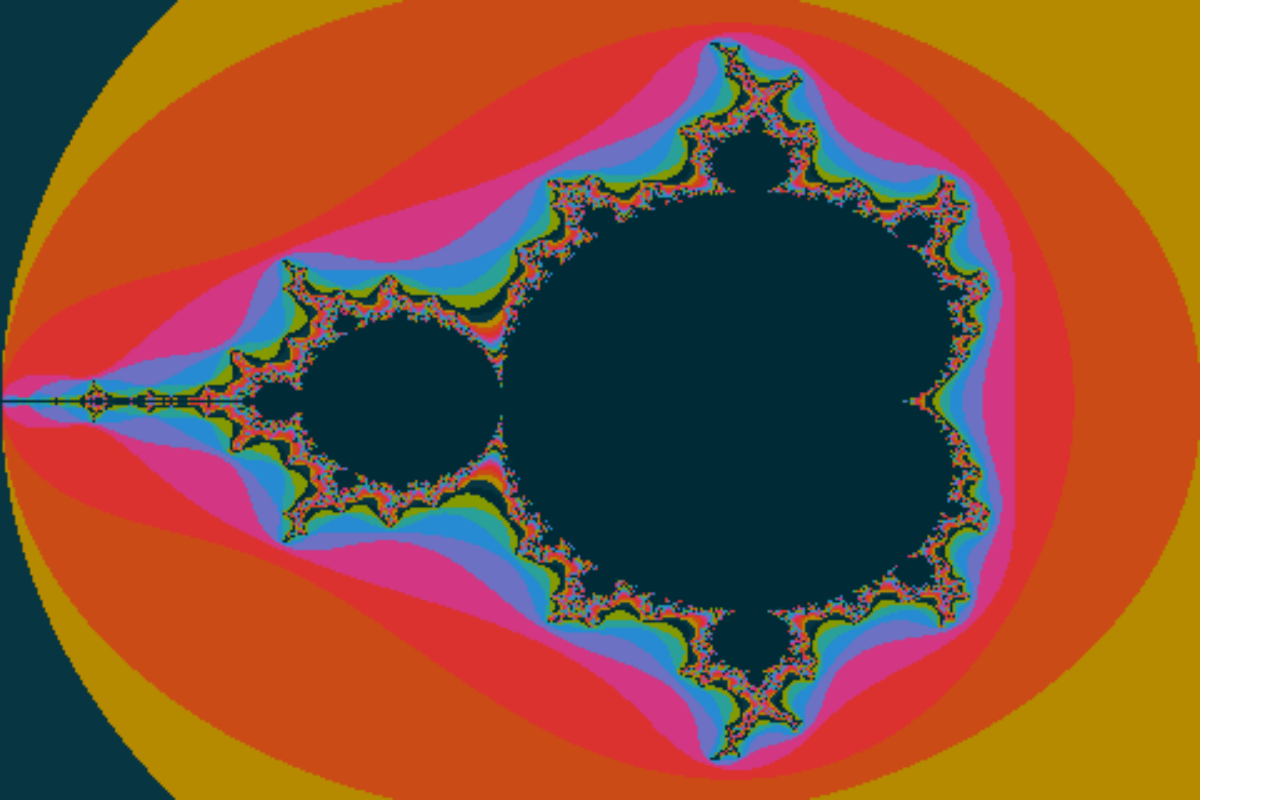
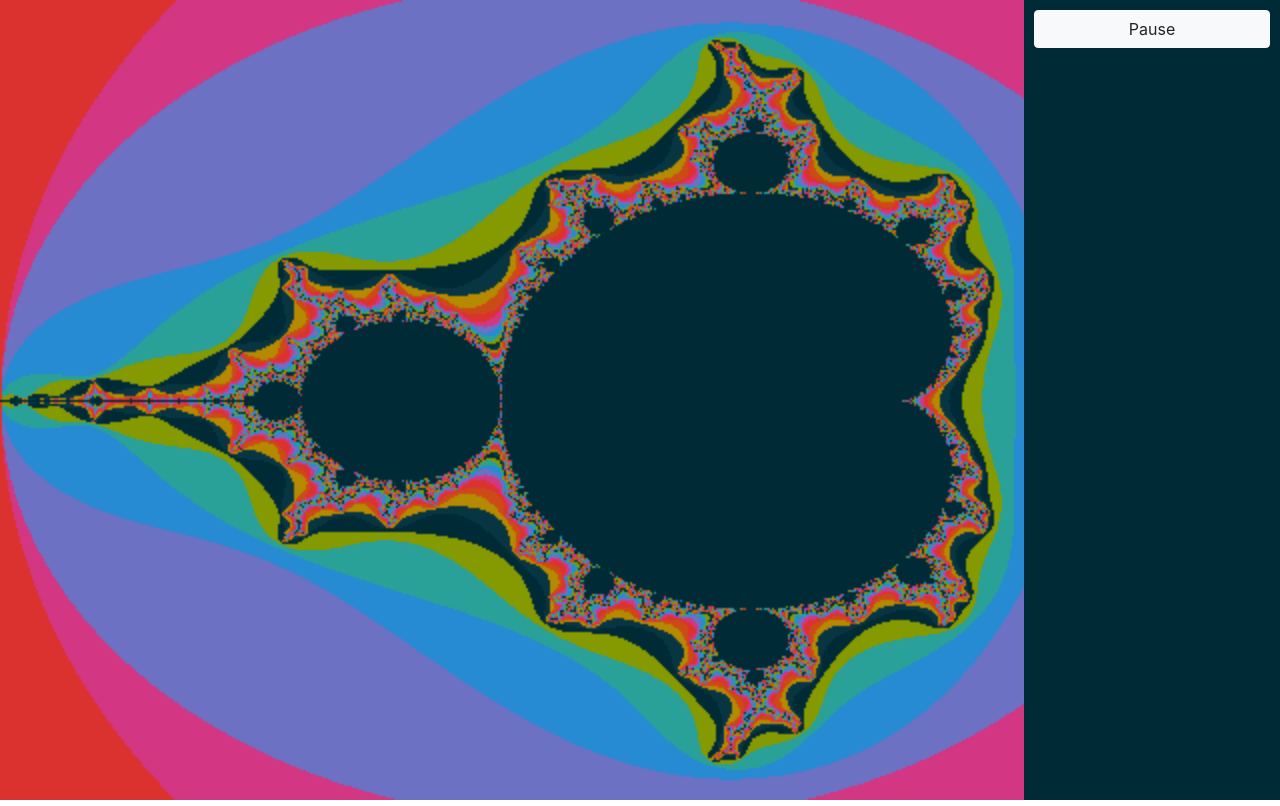
Before and after one commit to paullewis2013/Fractals, a plain HTML site: page index.html in a window 1280 px wide. Drawn offline with nearby package versions, Linux system fonts and the light colour scheme.

Commit message:
Coalesce working

```diff
--- a/index.css
+++ b/index.css
@@ -2,3 +2,17 @@ body, html{
     margin: 0;
     padding: 0;
 }
+#menu{
+    padding: 10px;
+    background-color: #002b36;
+    position: absolute;
+    right: 0;
+    top: 0;
+    height: 100vh;
+    width: 20vw;
+    /* display: flex; */
+    /* align: center; */
+}
+.btn{
+    width: 100%;
+}
--- a/index.html
+++ b/index.html
@@ -24,7 +24,7 @@
         <!-- CSS and Bootstrap -->
         <link rel="stylesheet" href="index.css">
         <!-- uncomment below for bootstrap -->
-        <!-- <link rel="stylesheet" href="https://stackpath.bootstrapcdn.com/bootstrap/4.3.1/css/bootstrap.min.css" integrity="sha384-ggOyR0iXCbMQv3Xipma34MD+dH/1fQ784/j6cY/iJTQUOhcWr7x9JvoRxT2MZw1T" crossorigin="anonymous"> -->
+        <link rel="stylesheet" href="https://stackpath.bootstrapcdn.com/bootstrap/4.3.1/css/bootstrap.min.css" integrity="sha384-ggOyR0iXCbMQv3Xipma34MD+dH/1fQ784/j6cY/iJTQUOhcWr7x9JvoRxT2MZw1T" crossorigin="anonymous">
 
     </head>
 
@@ -32,6 +32,9 @@
 
         <canvas id="canvas"></canvas>
 
+        <div id="menu">
+            <button type="button" class="btn btn-light" onClick="Pause()" id="pause">Pause</button>
+        </div>
 
         <!-- Scripts loaded here -->
         <script src="main.js"></script>
--- a/main.js
+++ b/main.js
@@ -6,7 +6,7 @@ canvas.style.height = window.innerHeight + "px";
 var ctx = canvas.getContext('2d')
 
 // Set actual size in memory (scaled to account for extra pixel density).
-var scale = 0.8//window.devicePixelRatio; // Change to 1 on retina screens to see blurry canvas.
+var scale = window.devicePixelRatio; // Change to 1 on retina screens to see blurry canvas.
 canvas.width = Math.floor(window.innerHeight/2 * 1.5 * scale);
 canvas.height = Math.floor(window.innerHeight/2 * scale);
 
@@ -41,21 +41,21 @@ var state = []
 var finishedPlot = false
 
 function calc() {
-    for (let i = 0; i < WIDTH; i++) {
+    for (let i = 0; i < HEIGHT; i++) {
 
         //add new row to pixel array
         state.push([])
 
-        for (let j = 0; j < HEIGHT; j++) {
+        for (let j = 0; j < WIDTH; j++) {
             complex = {
-                x: REAL_SET.start + (i / WIDTH) * (REAL_SET.end - REAL_SET.start),
-                y: IMAGINARY_SET.start + (j / HEIGHT) * (IMAGINARY_SET.end - IMAGINARY_SET.start)
+                x: REAL_SET.start + (j / WIDTH) * (REAL_SET.end - REAL_SET.start),
+                y: IMAGINARY_SET.start + (i / HEIGHT) * (IMAGINARY_SET.end - IMAGINARY_SET.start)
             }
 
             const [m, isMandelbrotSet] = mandelbrot(complex)
             let cIndex = isMandelbrotSet ? 0 : (m % colors.length - 1) + 1
             ctx.fillStyle = colors[cIndex]
-            ctx.fillRect(i, j, 1, 1)
+            ctx.fillRect(j, i, 1, 1)
 
             //TODO store state of plot here
             let temp = isMandelbrotSet ? -1 : cIndex
@@ -64,9 +64,10 @@ function calc() {
     }
 
     finishedPlot = true
+    console.log(state)
 }
 
-const MAX_ITERATION = 80
+const MAX_ITERATION = 600
 function mandelbrot(c) {
     let z = { x: 0, y: 0 }, n = 0, p, d;
     do {
@@ -84,36 +85,84 @@ function mandelbrot(c) {
     return [n, d <= 2]
 }
 
+var reducedState = []
 
+//loop through state and coalesce adjacent pixels with same value
+function coalesce(){
+
+    for(let i = 0; i < state.length; i++){
+
+        //add new row
+        reducedState.push([]);
+
+        var last = state[i][0];
+        var len = 0;
+
+        for(let j = 0; j < state[i].length; j++){
+
+            //check if new pixel has unique value
+            if(state[i][j] == last){
+                len++;
+            }else{
+
+                reducedState[i].push({last, len})
+
+                len = 1;
+                last = state[i][j]
+            }
+        }
+        //push end of row
+        reducedState[i].push({last, len})
+        console.log("pushing end")
+    }
+    console.log(reducedState)
+}
+
+function draw(){
+
+    console.log("drawing")
+
+    for(let i = 0; i < reducedState.length; i++){
+
+        sum = 0;
+
+        for(let j = 0; j < reducedState[i].length; j++){
+
+
+
+            //update colors if they aren't in the mandelbrot set
+            if(reducedState[i][j].last != -1){
+
+                //update color
+                reducedState[i][j].last = (reducedState[i][j].last + 1) % colors.length
+
+                ctx.fillStyle = colors[reducedState[i][j].last]
+                ctx.fillRect(sum, i, reducedState[i][j].len, 1)
+            }else{
+                // sum -= reducedState[i][j].len
+            }
+
+            sum += reducedState[i][j].len
+        }
+    }
+}
 
 //do main calculation
 calc()
-setInterval(draw2, 100)
+coalesce()
 
-// var draw = function(){
+var pause = setInterval(draw, 150);
+var paused = false;
 
-//     console.log("waiting")
+function Pause(){
 
-//     if(finishedPlot) {
-//         draw = draw2;
-//     }
-// }
-
-function draw2(){
-
-    console.log("drawing")
-
-    for(let i = 0; i < state.length; i++){
-        for(let j = 0; j < state[i].length; j++){
-
-            if(state[i][j] != -1){
-                //update color
-                state[i][j] = (state[i][j] + 1) % colors.length
-
-                ctx.fillStyle = colors[state[i][j]]
-                ctx.fillRect(i, j, 1, 1)
-            }
-
-        }
+    if(!paused){
+        clearInterval(pause);
+        paused = true;
+        document.getElementById("pause").innerHTML = "Resume"
+    }else{
+        pause = setInterval(draw, 150);
+        paused = false;
+        document.getElementById("pause").innerHTML = "Pause"
     }
 }
```
